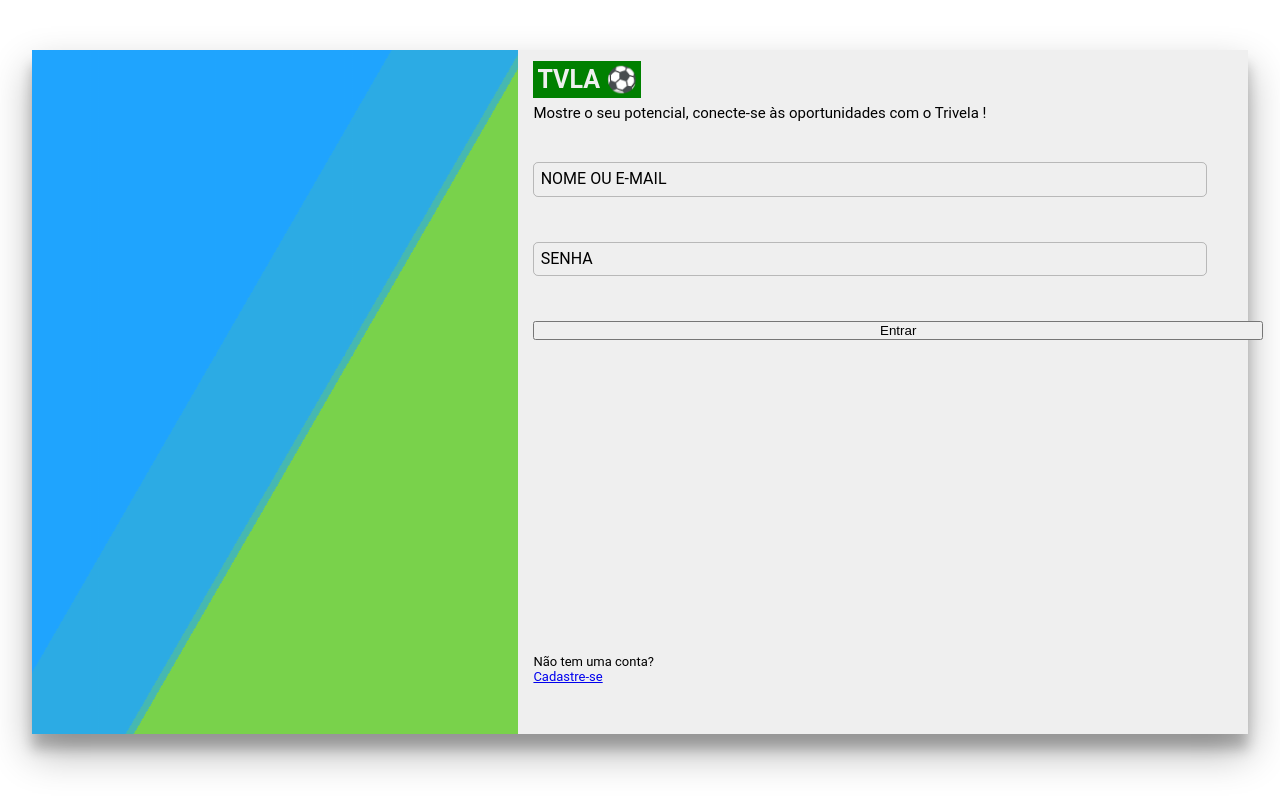
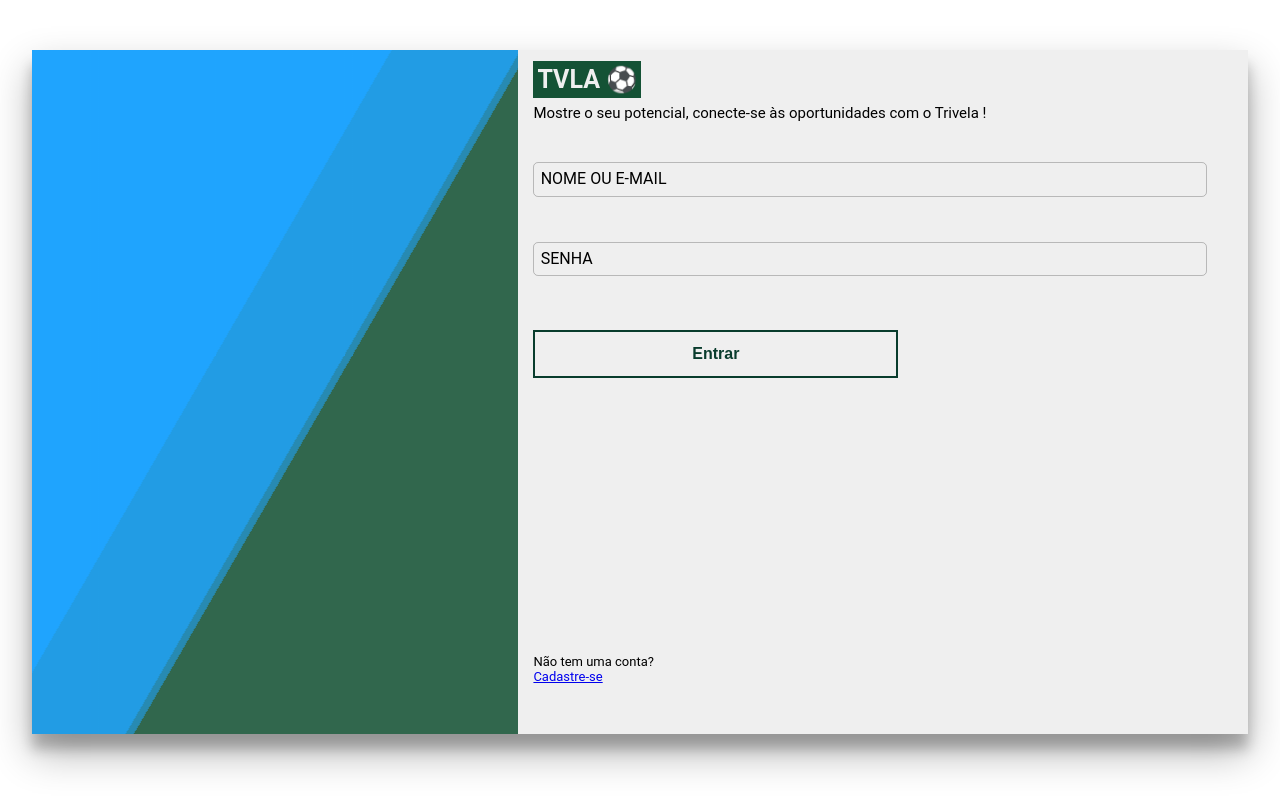
Before and after one commit to MatheusHenryque/sport-api, a Flask app: page /login in a window 1280 px wide. Run offline with Flask 3, Linux system fonts and the light colour scheme; some libraries are stand-ins or nearby versions.

Commit message:
Atualização de cores

```diff
--- a/static/style/Cadastro.css
+++ b/static/style/Cadastro.css
@@ -39,7 +39,7 @@
 
 .bg {
     animation: slide 3s ease-in-out infinite alternate;
-    background-image: linear-gradient(-60deg, #6c3 50%, #09f 50%);
+    background-image: linear-gradient(-60deg, rgb(20, 82, 53) 50%, #09f 50%);
     bottom: 0;
     left: -50%;
     opacity: 0.5;
@@ -74,7 +74,7 @@
     width: 100%;
     height: 100%;
     opacity: 0.6;
-    background: linear-gradient(to left, green, black);
+    background: linear-gradient(to left, rgb(187, 207, 187), black);
     display: flex;
     flex-direction: column;
     justify-content: center;
@@ -122,7 +122,7 @@
 {
     font-family: 'Roboto', sans-serif;
     font-weight: 700;
-    background-color: green;
+    background-color: rgb(20, 82, 53);
     width: 100px;
     color: #efefef;
     padding: 4px;
@@ -182,7 +182,7 @@
 {
     bottom: 90%;
     font-size: 0.65em;
-    background-color: green;
+    background-color: rgb(20, 82, 53);
     text-align: center;
     border-radius: 2px;
     color: #efefef;
@@ -212,6 +212,33 @@
     color: #fff;
 }
 
+.btnEntrar{
+    width: 50%;
+    height: 10%;
+    margin-top: -33px;
+    color: #093C2D;
+    font-size: medium;
+    font-weight: bold;
+    cursor: pointer;
+    background: transparent;
+    border: #093C2D 2px solid;
+    transition: ease-in-out 0.35s;
+}
+
+.btnEntrar:hover
+{
+    background-color: #24624f;
+    color: #fff;
+}
+
+.containerLogin .formContainer form span{
+    position: absolute;
+    bottom: 27%;
+    font-family:'Roboto', sans-serif;
+    font-weight: 400;
+}
+
+
 .containerForm .formInputs form span
 {
     position: absolute;
--- a/static/style/landing.css
+++ b/static/style/landing.css
@@ -195,7 +195,7 @@ section.topo-do-site .flex{
 
   .bg {
     animation:slide 3s ease-in-out infinite alternate;
-    background-image: linear-gradient(-60deg, #6c3 50%, #09f 50%);
+    background-image: linear-gradient(-60deg, rgb(20, 82, 53) 50%, #09f 50%);
     bottom:0;
     left:-50%;
     opacity:.5;
--- a/templates/Login.html
+++ b/templates/Login.html
@@ -30,6 +30,7 @@
                             <input type='password' id='inpSenha' class='inpDadosUsuario' onChange="{{ getSenha }}" autoComplete='off' required/>
                             <label>Senha</label>
                         </div>
+                        <br>
                         <button type='submit' class='btnEntrar' onClick="{{ ValidaUsuario }}">Entrar<a href="/home"></a></button>
                         <span>Não tem uma conta? <a href='/cadastro'>Cadastre-se</a></span>
                     </form>
```
